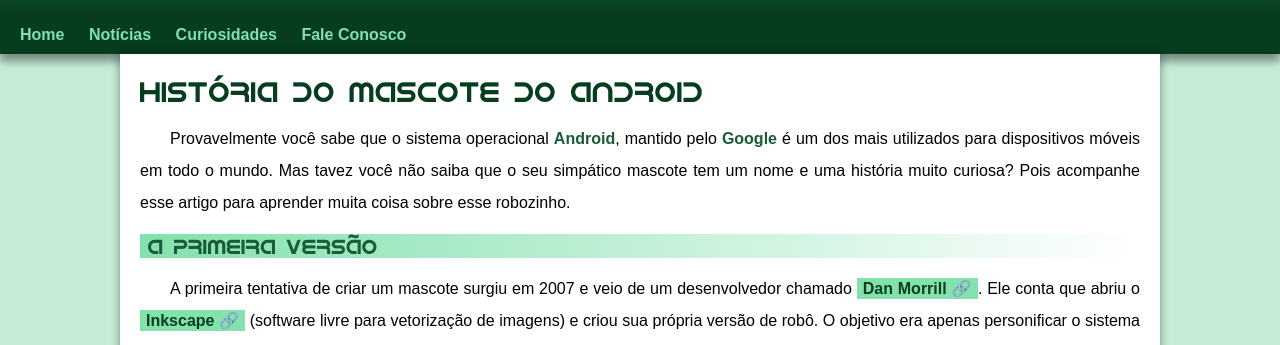
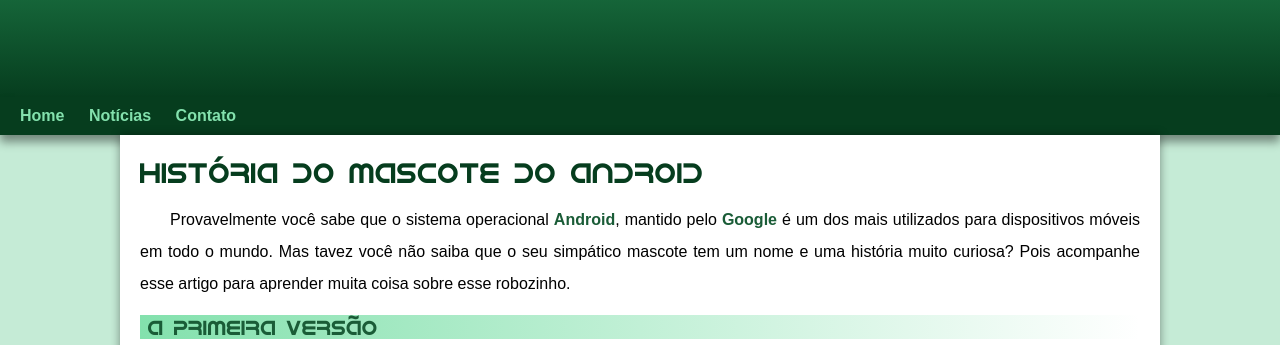
Before and after one commit to Bism4rk/android-project, a plain HTML site: page index.html in a window 1280 px wide. Shown: the part 164-509 px from the top of the page. Drawn offline with Linux system fonts and the light colour scheme.

Commit message:
switched some stuff around

```diff
--- a/estilo/style.css
+++ b/estilo/style.css
@@ -61,7 +61,7 @@
     padding-right: 10px;
     text-shadow: 2px 2px 0px rgba(0, 0, 0, 0.492);
     margin: auto;
-    margin-bottom: 30px
+    padding-bottom: 50px
 }
 
 
--- a/index.html
+++ b/index.html
@@ -15,8 +15,7 @@
     <nav>
         <a href="#">Home</a>
         <a href="#">Notícias</a>
-        <a href="#">Curiosidades</a>
-        <a href="#">Fale Conosco</a>
+        <a href="#">Contato</a>
     </nav>
     <main>
         <!--You... probably get the point by now.-->
```
